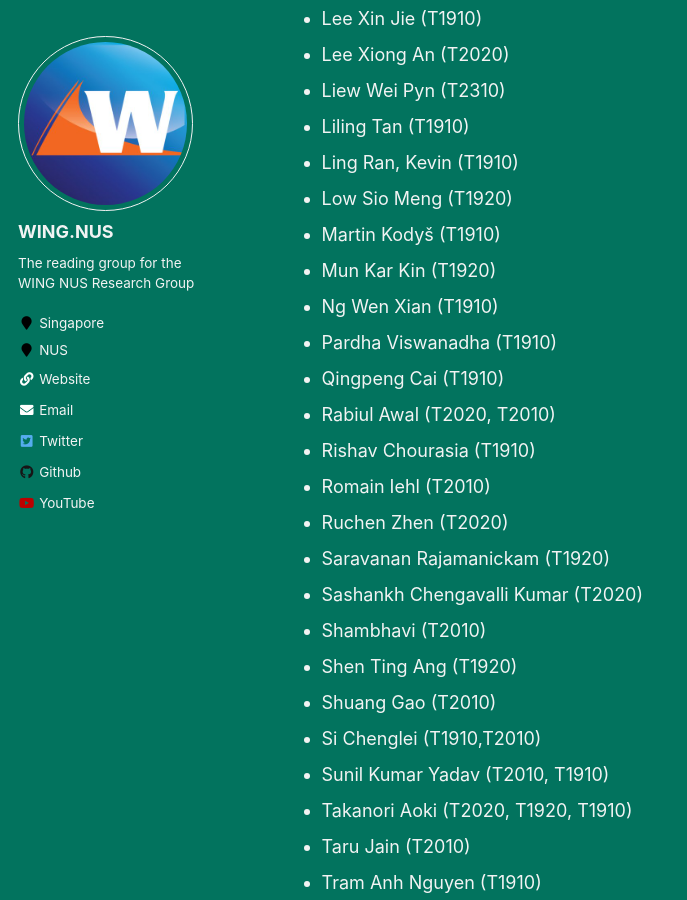
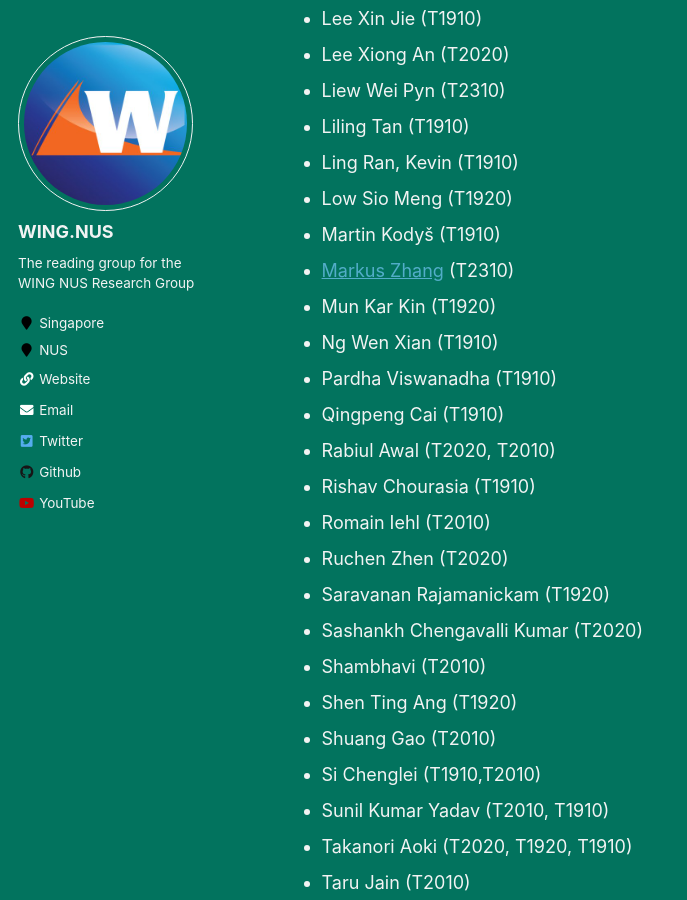
Before and after one commit to WING-NUS/cs6101, a Jekyll site: the page built from _pages/people.md, in a window 1280 px wide and 900 px high, scrolled down 4722 px. Shown: the whole window, without its empty margins (0-687 px from the left). Built offline with Jekyll 4.4.1, drawn with Linux system fonts in a browser that asks for light colours.

Commit message:
Update people.md

```diff
--- a/_pages/people.md
+++ b/_pages/people.md
@@ -139,6 +139,7 @@ WING and NUS Postgraduate Students:
 * Ling Ran, Kevin (T1910)
 * Low Sio Meng (T1920)
 * Martin Kodyš (T1910)
+* [Markus Zhang](https://twitter.com/photon_mz) (T2310)
 * Mun Kar Kin (T1920)
 * Ng Wen Xian (T1910)
 * Pardha Viswanadha (T1910)
```
